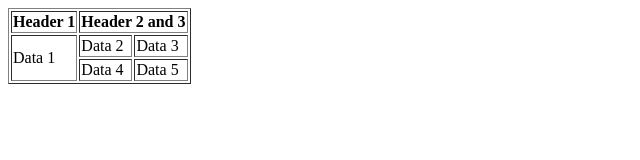
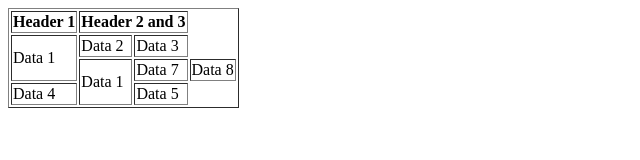
Before and after one commit to javaganesh/git-hub-course-Demo, a plain HTML site: page index.html in a window 1280 px wide. Shown: the whole page, without its empty margins (0-640 px from the left). Drawn offline with Linux system fonts and the light colour scheme.

Commit message:
added tr data

```diff
--- a/index.html
+++ b/index.html
@@ -14,6 +14,12 @@
             <td>Data 2</td>
             <td>Data 3</td>
         </tr>
+
+        <tr>
+            <td rowspan="3">Data 1</td>
+            <td>Data 7</td>
+            <td>Data 8</td>
+        </tr>
         <tr>
             <td>Data 4</td>
             <td>Data 5</td>
```
